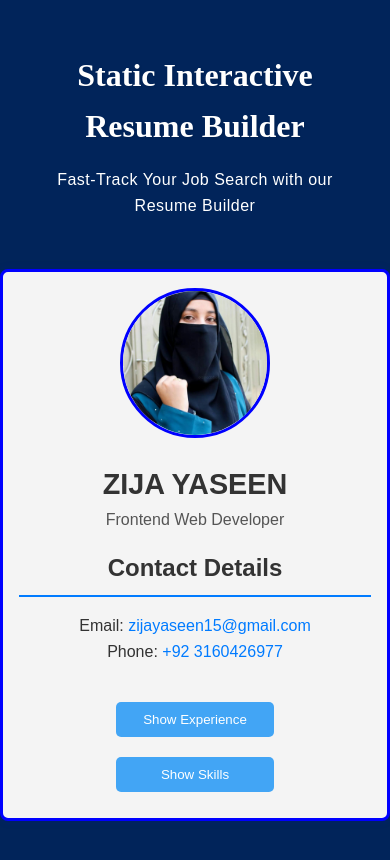
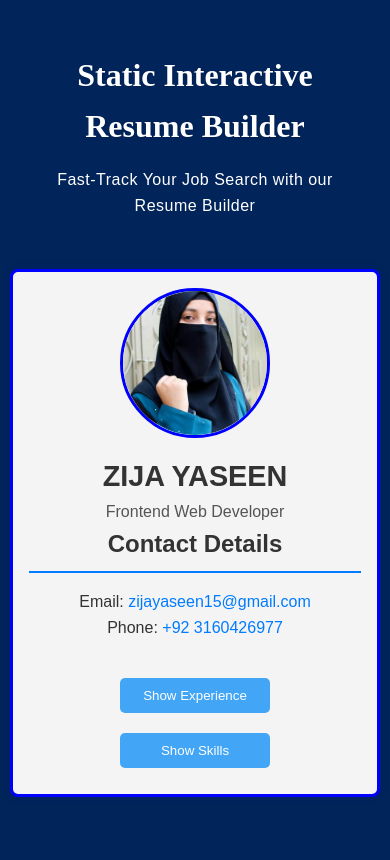
Before and after one commit to ZijaYaseen/Static_Resume-Builder_Milestone01, a plain HTML site: page index.html in a window 390 px wide. Drawn offline with Linux system fonts and the light colour scheme.

Commit message:
milestone01&02

```diff
--- a/style.css
+++ b/style.css
@@ -235,23 +235,28 @@ button:hover {
     }
 
     .profile-section {
-        width: 100%;
+        width: 95%;
         padding: 1rem;
     }
 
     .profile-name {
         font-size: 1.8rem;
-        margin-top: 0;
-        margin-top: 0;
+        margin: 0;
     }
 
     .profile-title{
         font-size: 1rem;
-        margin-top: 0;
+        margin-bottom: 0;
     }
+
     .profile-picture {
         width: 150px;
         height: 150px;
+        margin-bottom: 0.5rem;
+    }
+
+    .contact-info {
+        margin-bottom:  0;
     }
 
     button {
@@ -260,20 +265,9 @@ button:hover {
 
     h1 {
         font-size: 1.5rem;
-        margin: 0;
     }
 
     h2 {
         font-size: 1.2rem;
-        margin: 0;
-    }
-
-    .contact-info {
-        margin-top: 0;
-    }
-
-    .contact-title {
-
-        margin-top: 0;
     }
 }
```
